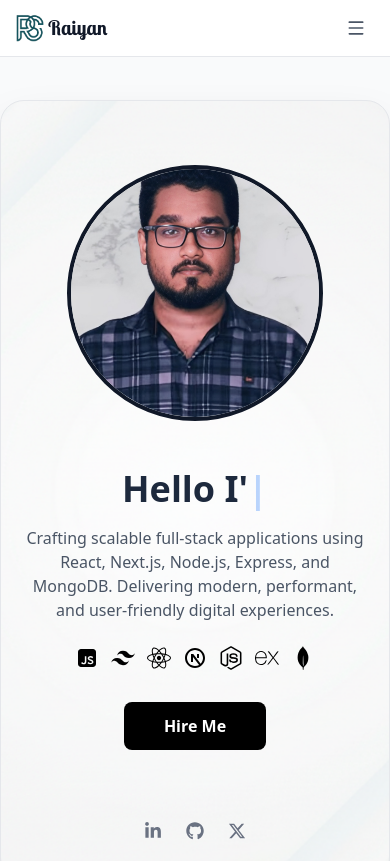
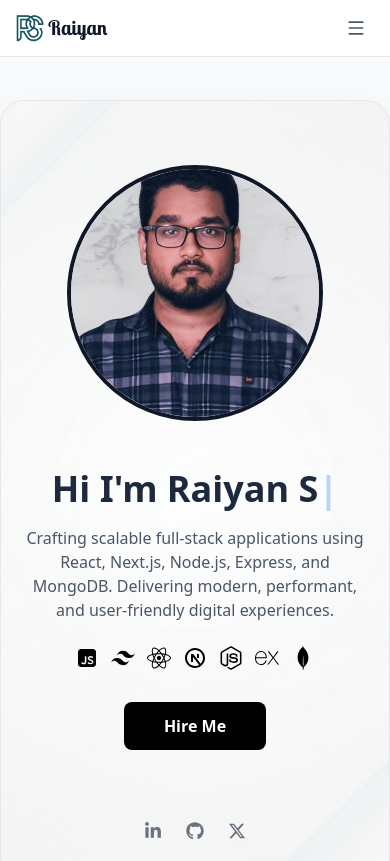
Before and after one commit to RaiyanSohel-byte/raiyan-sohel-portfolio, a React (Vite) app: page / in a window 390 px wide. Shown: the top 861 px of the page. Built offline with nearby package versions, Linux system fonts and the light colour scheme.

Commit message:
hero text size changed

```diff
--- a/src/components/TypewriterView.jsx
+++ b/src/components/TypewriterView.jsx
@@ -1,7 +1,7 @@
 import React, { useState, useEffect } from "react";
 import { motion } from "framer-motion";
 const TypewriterText = ({
-  text = " Hello I'm Raiyan Sohel...",
+  text = "Hi I'm Raiyan Sohel...",
   speed = 100,
   deleteSpeed = 50,
   pauseDuration = 2000,
@@ -51,7 +51,7 @@
   ]);
   return (
     <div className={`font-sans ${className}`}>
-      <span className="text-4xl lg:text-5xl font-bold text-slate-800 dark:text-slate-200">
+      <span className="text-4xl lg:text-6xl font-bold text-slate-800 dark:text-slate-200">
         {displayText}
         {showCursor && (
           <motion.span
```
